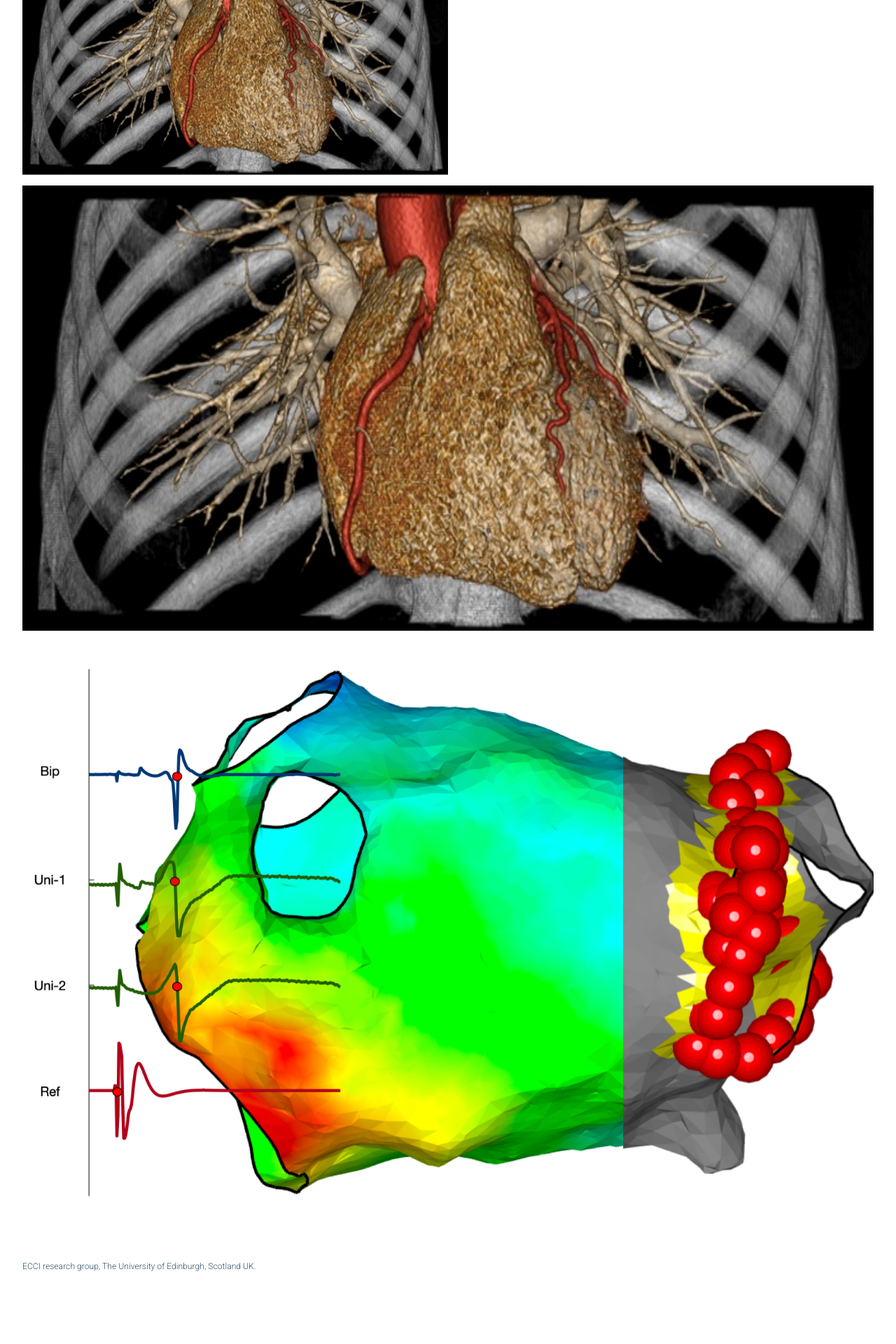
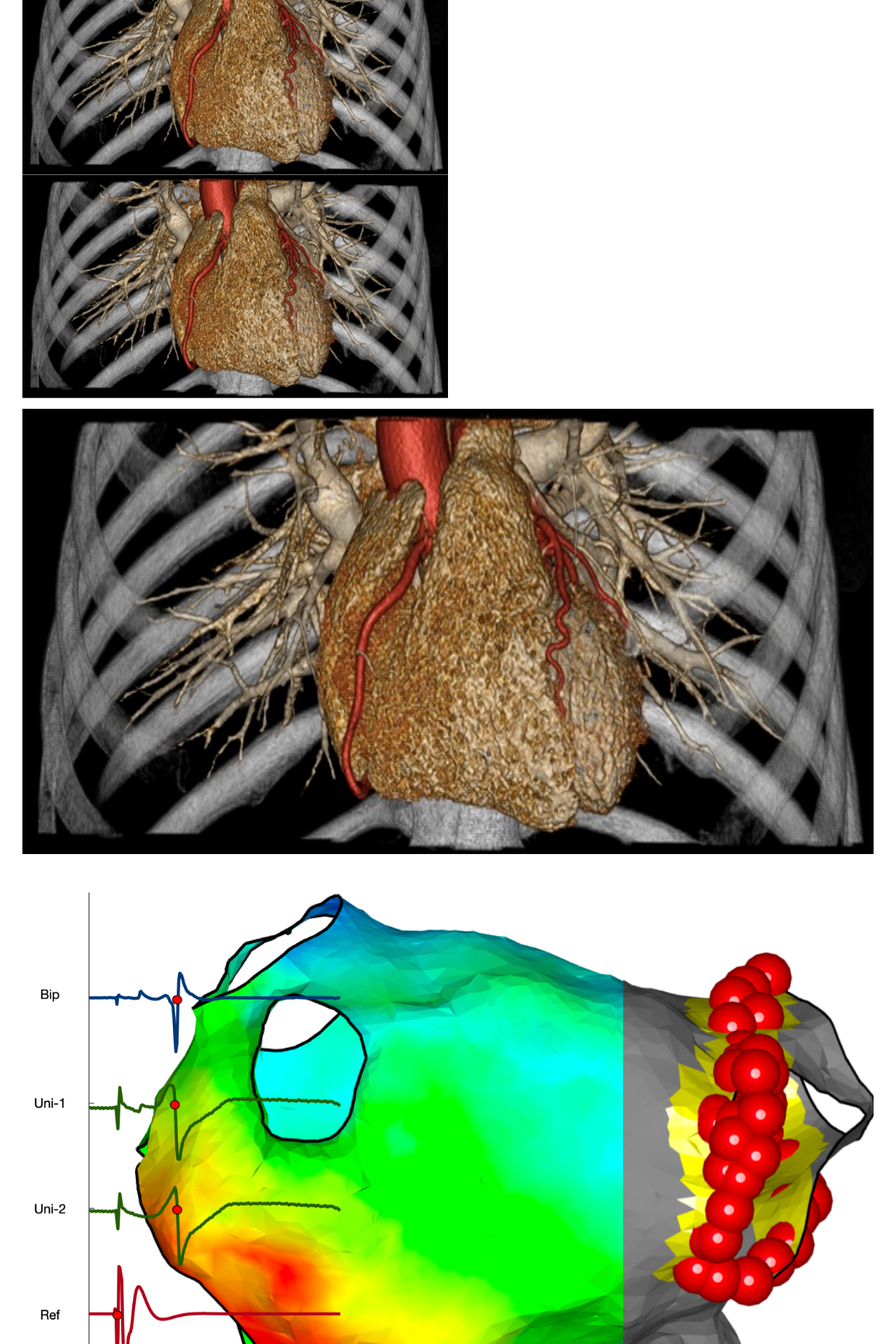
Before and after one commit to ecci-cvs/ecci-cvs.github.io, a Jekyll site: the page built from index.md, in a window 1280 px wide. Shown: the part 541-2461 px from the top of the page at 70% size. Built offline with Jekyll 4.4.1, drawn with Linux system fonts in a browser that asks for light colours; some web fonts are replaced; before the commit the page ends 2380 px from its top, so only the background shows below that.

Commit message:
Update index.md

```diff
--- a/index.md
+++ b/index.md
@@ -11,6 +11,7 @@ The ECCI group, in the Centre for Cardiovascular Science at the University of Ed
 Our research involves multi-modality cardiovascular imaging, electroanatomical mapping, computational modelling, machine learning/artificial intelligence and ‘big data’ health data science. We are committed to cross-disciplinary working and open science research.
 
 <img src="/img/vision1.png" style="width:50%;" />
+<img src="/img/vision1.png" style="width:50%;" />
 
 <div style="clear: both"></div>
 
```
